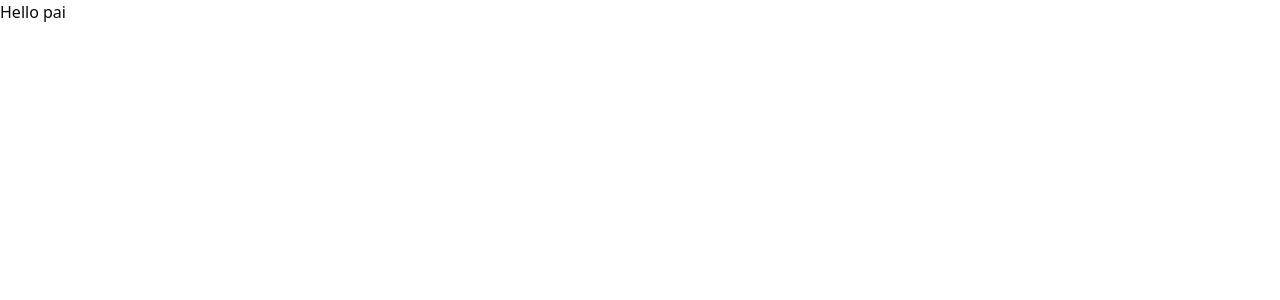
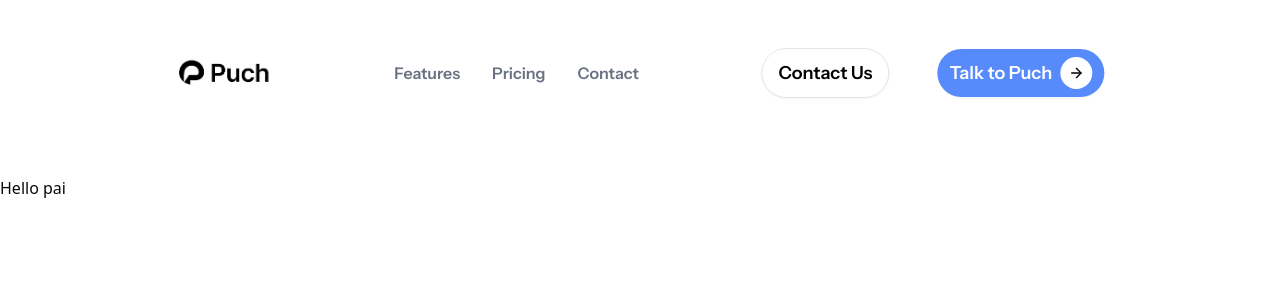
Before and after one commit to Kashyap1ankit/pai-revamp, a Next.js app: page / in a window 1280 px wide. Shown: the top 300 px of the page. Built offline with nearby package versions, Linux system fonts and the light colour scheme.

Commit message:
navbar created

```diff
--- a/app/layout.tsx
+++ b/app/layout.tsx
@@ -1,5 +1,6 @@
 import type { Metadata } from "next";
 import "./globals.css";
+import Navbar from "@/components/navbar";
 
 export const metadata: Metadata = {
   title: "Create Next App",
@@ -13,7 +14,12 @@ export default function RootLayout({
 }>) {
   return (
     <html lang="en">
-      <body className={` antialiased`}>{children}</body>
+      <body
+        className={` max-w-7xl px-4 md:px-0 mx-auto min-h-[1024px] antialiased `}
+      >
+        <Navbar />
+        <div className="mt-44 ">{children}</div>
+      </body>
     </html>
   );
 }
--- /dev/null
+++ b/components/navbar.tsx
@@ -0,0 +1,80 @@
+"use client";
+
+import Image from "next/image";
+import Link from "next/link";
+import { Button } from "./ui/button";
+import { ArrowRight, Contact } from "lucide-react";
+import { instrument } from "@/lib/fonts";
+import { navItems } from "@/lib/constant";
+import { useEffect, useState } from "react";
+
+export default function Navbar() {
+  const [isScrollable, setScrollable] = useState(false);
+
+  useEffect(() => {
+    function handleScrolling() {
+      if (window.scrollY > 10) {
+        return setScrollable(true);
+      }
+      setScrollable(false);
+    }
+
+    window.addEventListener("scroll", handleScrolling);
+  }, []);
+
+  return (
+    <div
+      className={`flex justify-evenly items-center fixed top-8 left-1/2 -translate-x-1/2 w-11/12  py-4 duration-300 ${
+        isScrollable
+          ? "backdrop-blur-lg bg-white/30 p-2 rounded-md border "
+          : ""
+      }`}
+    >
+      <Image
+        src={"/logo.png"}
+        width={200}
+        height={200}
+        alt="logo"
+        className="w-24 "
+      />
+
+      <div className="flex justify-start items-center gap-8">
+        {navItems.map((e, i) => {
+          return (
+            <Link
+              key={i}
+              href={e.link}
+              className={`${instrument.className} text-gray-500 `}
+            >
+              {e.name}
+            </Link>
+          );
+        })}
+      </div>
+
+      <div className="flex items-center gap-12">
+        <Link
+          href={
+            "https://docs.google.com/forms/d/e/1FAIpQLSc4XPjHJ3EZDaiDgs5ze1xyVWHnlxpF4fSnHdkzAYxuMl4ABw/viewform"
+          }
+        >
+          <Button className="bg-white rounded-full text-black border hover:bg-white py-6 cursor-pointer">
+            <p className={`${instrument.className} text-lg`}>Contact Us</p>
+          </Button>
+        </Link>
+
+        <Link
+          href={
+            "https://api.whatsapp.com/send/?phone=%2B919998881729&text&type=phone_number&app_absent=0"
+          }
+          target="_blank"
+        >
+          <Button className="bg-[#578bfc] rounded-full  text-white hover:bg-[#578bfc] flex gap-2 items-center py-6 cursor-pointer">
+            <p className={`${instrument.className} text-lg`}>Talk to Puch</p>
+            <ArrowRight className=" size-8  text-black rounded-full bg-white p-2" />
+          </Button>
+        </Link>
+      </div>
+    </div>
+  );
+}
--- /dev/null
+++ b/components/ui/button.tsx
@@ -0,0 +1,59 @@
+import * as React from "react"
+import { Slot } from "@radix-ui/react-slot"
+import { cva, type VariantProps } from "class-variance-authority"
+
+import { cn } from "@/lib/utils"
+
+const buttonVariants = cva(
+  "inline-flex items-center justify-center gap-2 whitespace-nowrap rounded-md text-sm font-medium transition-all disabled:pointer-events-none disabled:opacity-50 [&_svg]:pointer-events-none [&_svg:not([class*='size-'])]:size-4 shrink-0 [&_svg]:shrink-0 outline-none focus-visible:border-ring focus-visible:ring-ring/50 focus-visible:ring-[3px] aria-invalid:ring-destructive/20 dark:aria-invalid:ring-destructive/40 aria-invalid:border-destructive",
+  {
+    variants: {
+      variant: {
+        default:
+          "bg-primary text-primary-foreground shadow-xs hover:bg-primary/90",
+        destructive:
+          "bg-destructive text-white shadow-xs hover:bg-destructive/90 focus-visible:ring-destructive/20 dark:focus-visible:ring-destructive/40 dark:bg-destructive/60",
+        outline:
+          "border bg-background shadow-xs hover:bg-accent hover:text-accent-foreground dark:bg-input/30 dark:border-input dark:hover:bg-input/50",
+        secondary:
+          "bg-secondary text-secondary-foreground shadow-xs hover:bg-secondary/80",
+        ghost:
+          "hover:bg-accent hover:text-accent-foreground dark:hover:bg-accent/50",
+        link: "text-primary underline-offset-4 hover:underline",
+      },
+      size: {
+        default: "h-9 px-4 py-2 has-[>svg]:px-3",
+        sm: "h-8 rounded-md gap-1.5 px-3 has-[>svg]:px-2.5",
+        lg: "h-10 rounded-md px-6 has-[>svg]:px-4",
+        icon: "size-9",
+      },
+    },
+    defaultVariants: {
+      variant: "default",
+      size: "default",
+    },
+  }
+)
+
+function Button({
+  className,
+  variant,
+  size,
+  asChild = false,
+  ...props
+}: React.ComponentProps<"button"> &
+  VariantProps<typeof buttonVariants> & {
+    asChild?: boolean
+  }) {
+  const Comp = asChild ? Slot : "button"
+
+  return (
+    <Comp
+      data-slot="button"
+      className={cn(buttonVariants({ variant, size, className }))}
+      {...props}
+    />
+  )
+}
+
+export { Button, buttonVariants }
--- /dev/null
+++ b/lib/constant.ts
@@ -0,0 +1,14 @@
+export const navItems = [
+  {
+    name: "Features",
+    link: "/features",
+  },
+  {
+    name: "Pricing",
+    link: "/pricing",
+  },
+  {
+    name: "Contact",
+    link: "/contact",
+  },
+];
--- /dev/null
+++ b/lib/fonts.ts
@@ -0,0 +1,13 @@
+import { Space_Grotesk, Instrument_Sans } from "next/font/google";
+
+//fonts for headers and main subject
+export const space = Space_Grotesk({
+  weight: "600",
+  subsets: ["latin"],
+});
+
+// fonts for innear text
+export const instrument = Instrument_Sans({
+  weight: "600",
+  subsets: ["latin-ext"],
+});
--- a/package.json
+++ b/package.json
@@ -9,6 +9,7 @@
     "lint": "next lint"
   },
   "dependencies": {
+    "@radix-ui/react-slot": "^1.2.0",
     "class-variance-authority": "^0.7.1",
     "clsx": "^2.1.1",
     "lucide-react": "^0.506.0",
```
Also changed, not shown: public/logo.png (added), 1 other file (tests, documents, lock files or other folders).
